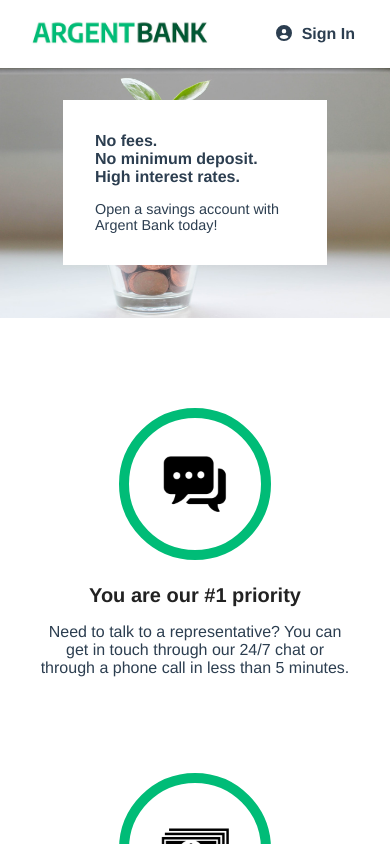
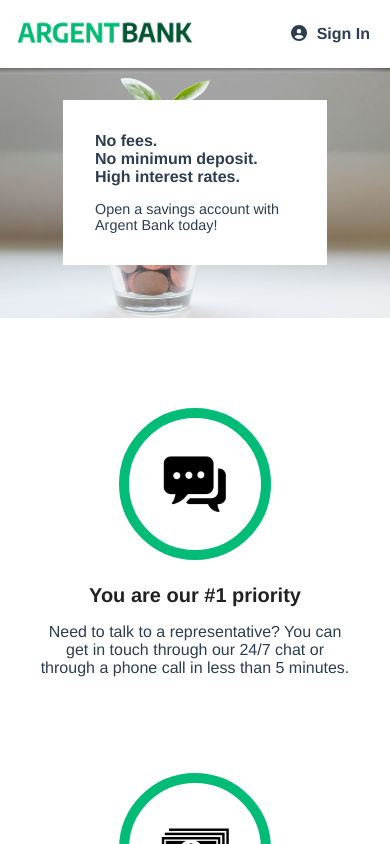
Before and after one commit to Flo-is-dev/Bank-app--redux, a React (Vite) app: page / in a window 390 px wide. Shown: the top 844 px of the page. Built offline with nearby package versions, Linux system fonts and the light colour scheme.

Commit message:
update css

```diff
--- a/src/components/Navigation.jsx
+++ b/src/components/Navigation.jsx
@@ -41,7 +41,7 @@ const Navigation = () => {
                             {user?.body?.firstName}
                         </NavLink>
                         <button  onClick={handleLogout}>
-                            <FontAwesomeIcon icon={faRightFromBracket} /> Sign Out
+                            <FontAwesomeIcon icon={faRightFromBracket} /> Sign&nbsp;Out
                         </button>
                     </>
                 ) : (
--- a/src/designs/css/main.css
+++ b/src/designs/css/main.css
@@ -148,6 +148,12 @@ body #root {
 
   .hero-content .text {
     font-size: 1.2rem;
+  }
+}
+
+@media (max-width: 450px) {
+  .main-nav {
+    padding: 5px;
   }
 }
 
```
